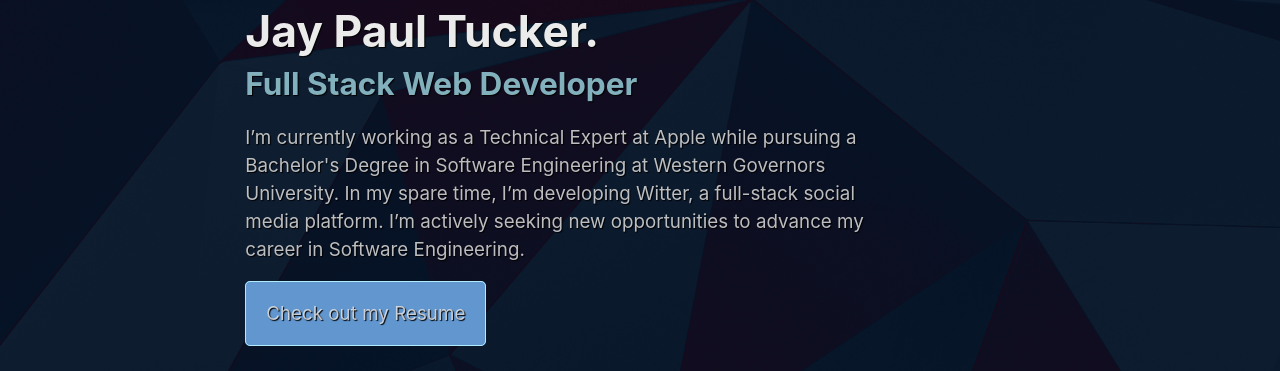
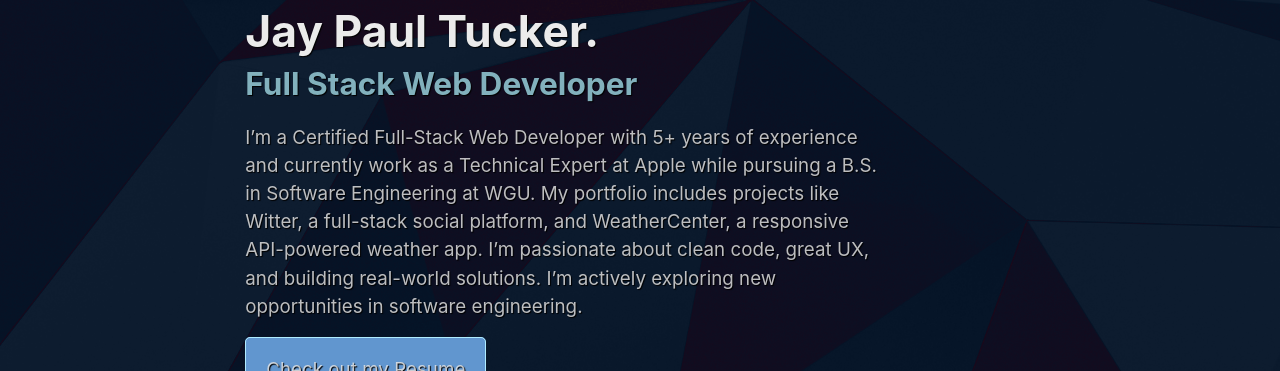
Before and after one commit to JayPTucker/React-Portfolio, a React (Create React App) app: page / in a window 1280 px wide. Shown: the part 168-539 px from the top of the page. Built offline with nearby package versions, Linux system fonts and the light colour scheme.

Commit message:
Bio Update

```diff
--- a/src/pages/Home.js
+++ b/src/pages/Home.js
@@ -38,7 +38,7 @@ const Home = () => {
             <p className='name-title'>Jay Paul Tucker.</p>
             <p className='what-i-do'>Full Stack Web Developer</p>
             <p className='mini-bio bioDescColor'>
-              I’m currently working as a Technical Expert at Apple while pursuing a Bachelor's Degree in Software Engineering at Western Governors University. In my spare time, I’m developing Witter, a full-stack social media platform. I’m actively seeking new opportunities to advance my career in Software Engineering.
+              I’m a Certified Full-Stack Web Developer with 5+ years of experience and currently work as a Technical Expert at Apple while pursuing a B.S. in Software Engineering at WGU. My portfolio includes projects like Witter, a full-stack social platform, and WeatherCenter, a responsive API-powered weather app. I’m passionate about clean code, great UX, and building real-world solutions. I’m actively exploring new opportunities in software engineering.
             </p>
             <ButtonComponent />
           </Col>
```
